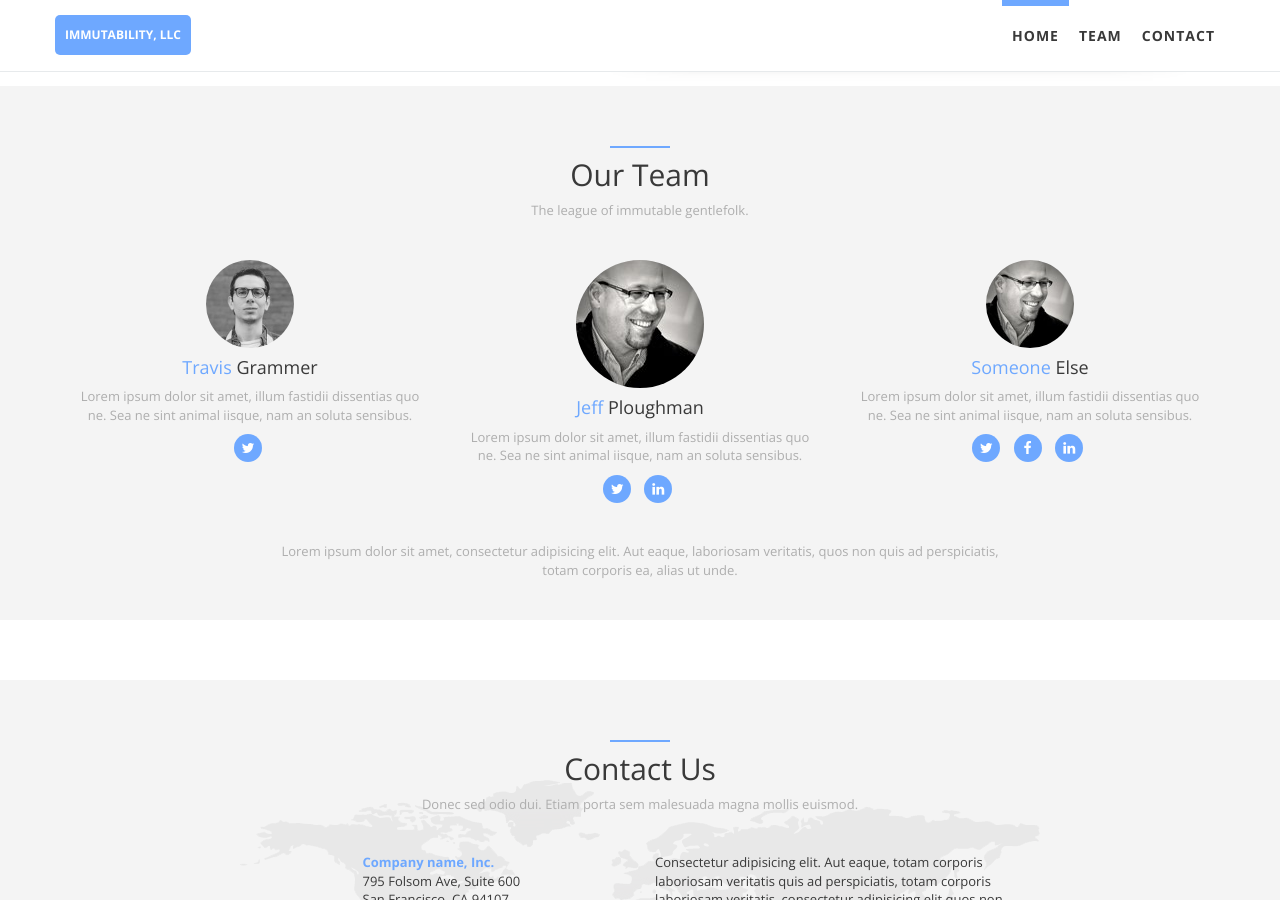
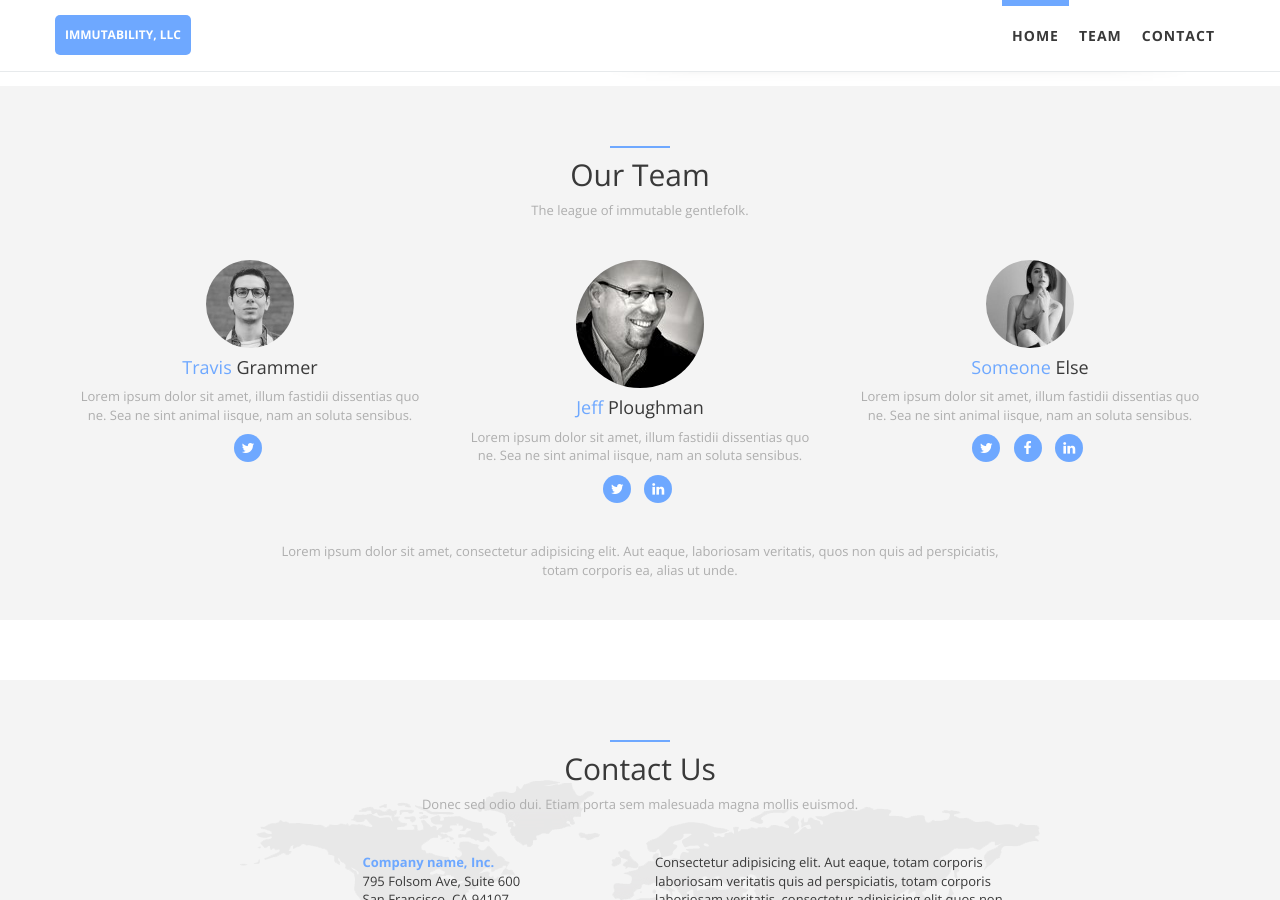
Before and after one commit to immutability-io/immutability-io.github.io, a Jekyll site: the page index.html, which Jekyll copies as it is, in a window 1280 px wide and 900 px high, scrolled down 444 px. Built offline with Jekyll 4.4.1, drawn with Linux system fonts in a browser that asks for light colours.

Commit message:
use a third stock photo

```diff
--- a/index.html
+++ b/index.html
@@ -122,7 +122,7 @@
         </div>
         <div class="col-sm-4 wow fadeInRight">
           <div class="team-member">
-            <img src="img/avatar1.jpg" class="img-responsive img-circle img-small" alt="">
+            <img src="img/avatar3.jpg" class="img-responsive img-circle img-small" alt="">
             <h4><span class="navy">Someone</span> Else</h4>
             <p>Lorem ipsum dolor sit amet, illum fastidii dissentias quo ne. Sea ne sint animal iisque, nam an soluta
               sensibus.</p>
```
